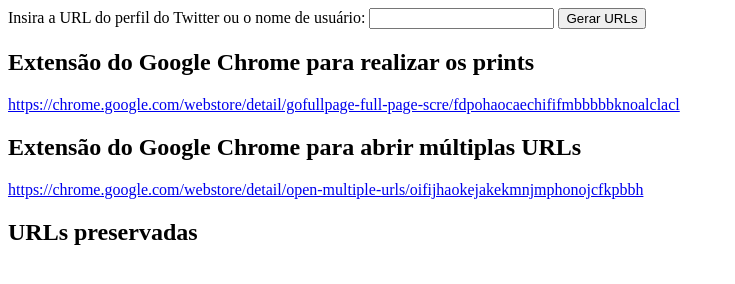
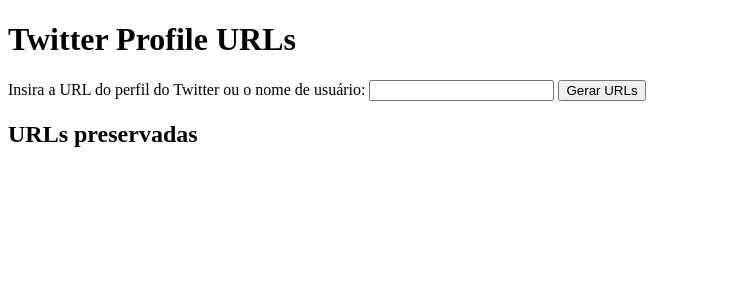
Before and after one commit to marcombat/preservetw, a plain HTML site: page index.html in a window 1280 px wide. Shown: the whole page, without its empty margins (0-735 px from the left). Drawn offline with Linux system fonts and the light colour scheme.

Commit message:
Update index.html

```diff
--- a/index.html
+++ b/index.html
@@ -3,26 +3,26 @@
 <head>
     <meta charset="UTF-8">
     <title>Twitter Profile URLs</title>
+    <link rel="stylesheet" href="style.css">
 </head>
 <body>
-    <label for="twitter-url">Insira a URL do perfil do Twitter ou o nome de usuário: </label>
+    <div class="container">
+        <h1>Twitter Profile URLs</h1>
+
+        <div id="user-input">
+            <label for="twitter-url">Insira a URL do perfil do Twitter ou o nome de usuário:</label>
             <input type="text" id="twitter-url" name="twitter-url">
             <button onclick="generateUrls()">Gerar URLs</button>
+        </div>
 
         <div id="urls"></div>
-
-    <h2>Extensão do Google Chrome para realizar os prints</h2>
-<p><a href="https://chrome.google.com/webstore/detail/gofullpage-full-page-scre/fdpohaocaechififmbbbbbknoalclacl" target="_blank">https://chrome.google.com/webstore/detail/gofullpage-full-page-scre/fdpohaocaechififmbbbbbknoalclacl</a></p>
-
-<h2>Extensão do Google Chrome para abrir múltiplas URLs</h2>
-<p><a href="https://chrome.google.com/webstore/detail/open-multiple-urls/oifijhaokejakekmnjmphonojcfkpbbh" target="_blank">https://chrome.google.com/webstore/detail/open-multiple-urls/oifijhaokejakekmnjmphonojcfkpbbh</a></p>
-
 
         <div id="preserved-urls">
             <h2>URLs preservadas</h2>
             <div id="web-archive"></div>
             <div id="archive-today"></div>
         </div>
+    </div>
 
     <script src="app.js"></script>
 </body>
```
Lines whose indentation alone changed are shown as unchanged.
